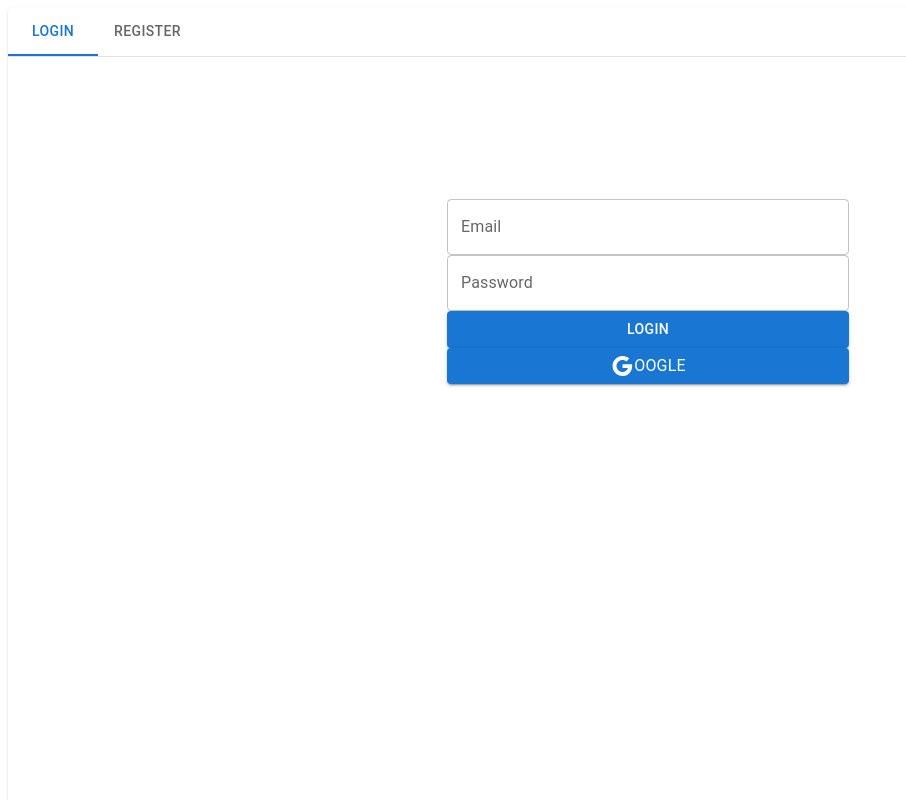
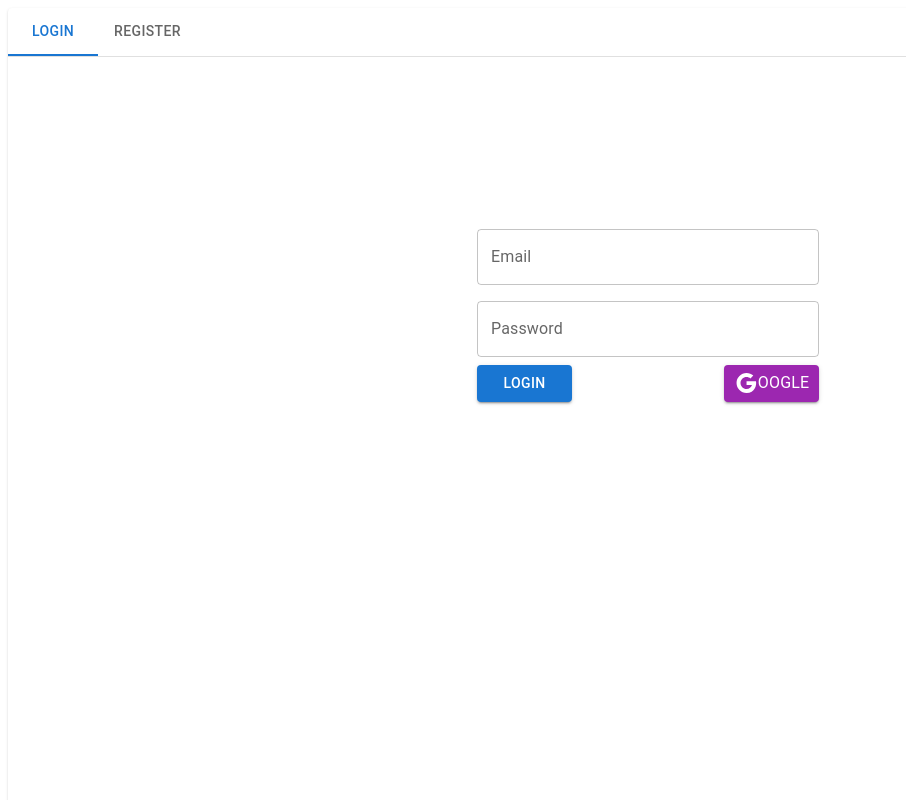
Before and after one commit to DanielCVissio/crudPage, a React (Vite) app: page /log in a window 1280 px wide. Shown: the top 800 px of the page, without its empty margins (0-906 px from the left). Built offline with nearby package versions, Linux system fonts and the light colour scheme.

Commit message:
update crud

```diff
--- a/package.json
+++ b/package.json
@@ -15,9 +15,11 @@
     "@mui/material": "^5.10.0",
     "@mui/styled-engine-sc": "^5.10.0",
     "@reduxjs/toolkit": "^1.8.5",
+    "axios": "^0.27.2",
     "material-icons": "^1.11.10",
     "react": "^18.2.0",
     "react-dom": "^18.2.0",
+    "react-google-button": "^0.7.2",
     "react-redux": "^8.0.2",
     "react-router-dom": "6",
     "styled-components": "^5.3.5"
--- /dev/null
+++ b/src/api/axiosInstance.js
@@ -0,0 +1,5 @@
+import axios from 'axios';
+
+export default axios.create({
+  baseURL: `http://localhost:3000/`
+});
--- /dev/null
+++ b/src/auth/components/LoginComponent.css
@@ -0,0 +1,3 @@
+.btnlog{
+    margin-bottom:35px;
+}
--- a/src/auth/components/LoginComponent.jsx
+++ b/src/auth/components/LoginComponent.jsx
@@ -1,35 +1,33 @@
 import { Google } from "@mui/icons-material";
-import { Button, TextField, Typography } from "@mui/material";
+import { Button, ButtonGroup, TextField, Typography } from "@mui/material";
+import { Stack } from "@mui/system";
 import { useState } from "react";
-import { Route } from "react-router-dom";
 import { AuthLayout } from "../layout/AuthLayout";
-
+import GoogleButton from "react-google-button";
 
 const loginFormFields = {
-    loginUsername: '',
-    loginPassword: '',
-}
+  loginUsername: "",
+  loginPassword: "",
+};
 
-const x = ()=>{
+const x = () => {
   // <Route path="/crudPage" element={<CrudPage />} />
-}
+};
 
-export default ()=> {
+export default () => {
   const [checked, setChecked] = useState(true);
-
 
   const handleChange = (event) => {
     setChecked(event.target.checked);
   };
 
-
   return (
     <div style={{ padding: 30 }}>
       <AuthLayout>
-          <form>
+        <form style={{ padding: 30 }}>
           <TextField
             label="Email"
-                type ="email"
+            type="email"
             placeholder="xxxx@xxx.com"
             fullWidth
             name="email"
@@ -38,33 +36,42 @@ export default ()=> {
           />
 
           <TextField
+            margin="normal"
             label="Password"
-                type={'password'}
-                placeholder='******'
+            type={"password"}
+            placeholder="******"
             fullWidth
-                name='password'
+            name="password"
             // value={ password }
             // onChange={onInputChange}
           />
 
+          <Stack direction="row" spacing={19}>
             <Button
-                variant='contained'
+
+              className="btnlog"
+              variant="contained"
               fullWidth
               onClick={x}
-                href='/crudPage'
-              > Login </Button>
+              href="/crudPage"
+            >
+              {" "}
+              Login{" "}
+            </Button>
 
             <Button
-                variant='contained'
-                fullWidth>
-                <Google/>
-                  <Typography >oogle</Typography>
+
+              className="btnGo"
+              variant="contained"
+              color="secondary"
+              fullWidth
+            >
+              <Google />
+              <Typography>oogle</Typography>
             </Button>
-
+            </Stack>
         </form>
-
       </AuthLayout>
-
     </div>
   );
-}
+};
--- a/src/auth/components/RegisterComponent.jsx
+++ b/src/auth/components/RegisterComponent.jsx
@@ -1,10 +1,17 @@
-import { Button, Grid, TextField } from '@mui/material';
-import * as React from 'react';
-import { AuthLayout } from '../layout/AuthLayout';
+import { Button, Grid, TextField } from "@mui/material";
+import { useState } from "react";
+import axiosInstance from "../../api/axiosInstance";
+import { AuthLayout } from "../layout/AuthLayout";
 
+export default () => {
+  const [username, setUsername] = useState("");
+  const [password, setPassword] = useState("");
+  const [email, setEmail] = useState("");
 
-
-export default ()=> {
+  const createAccount = (username, password) => {
+    console.log(username, password);
+    axiosInstance.post('/register', {nombre:username, email,password});
+  };
 
   return (
     <div style={{ padding: 30 }}>
@@ -13,37 +20,44 @@ export default ()=> {
           <Grid>
             <TextField
               label="Username"
-                fullWidth/>
-
+              onChange={(e) => setUsername(e.target.value)}
+              fullWidth
+              value={username}
+            />
           </Grid>
 
           <Grid>
             <TextField
               label="Email"
-                type={'email'}
-                fullWidth/>
+              type={"email"}
+              onChange={(e) => setEmail(e.target.value)}
+              fullWidth
+              value={email}
+            />
+          </Grid>
 
-            </Grid>
           <Grid>
             <TextField
               label="Password"
-                type={'password'}
-                fullWidth/>
+              type={"password"}
+              onChange={(e) => setPassword(e.target.value)}
+              fullWidth
+              value={password}
+            />
           </Grid>
+
           <Grid>
-              <TextField
-                label="Password2"
-                type={'password'}
-                fullWidth/>
-            </Grid>
-            <Grid>
-
-            </Grid>
-            <Grid>
-              <Button fullWidth variant='contained'> Create Account </Button>
+            <Button
+              fullWidth
+              variant="contained"
+              onClick={()=>createAccount(username, password)}
+            >
+              {" "}
+              Create Account{" "}
+            </Button>
           </Grid>
         </form>
       </AuthLayout>
     </div>
   );
-  }
+};
```
Also changed, not shown: src/store/auth/thunks.js (deleted), 1 other file (tests, documents, lock files or other folders). Lines whose indentation alone changed are shown as unchanged.
